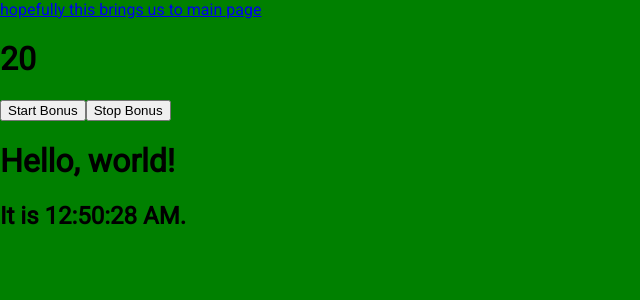
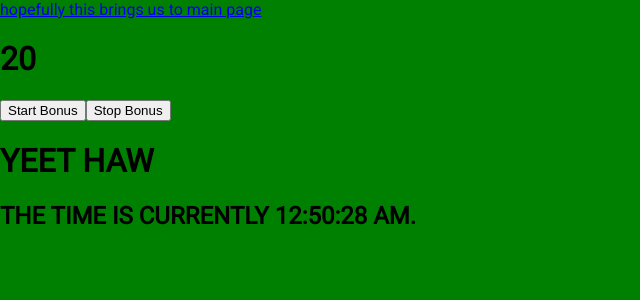
Before and after one commit to hahnlheem/scibowl-site, a React app: page /testy in a window 1280 px wide. Shown: the top 300 px of the page, without its empty margins (0-640 px from the left). Built offline with nearby package versions, Linux system fonts and the light colour scheme; no server answers; the HTML template or start-up script is replaced by a standard one.

Commit message:
add clock

```diff
--- a/client/src/components/modules/Clock.js
+++ b/client/src/components/modules/Clock.js
@@ -27,8 +27,8 @@ class Clock extends Component {
     render() {
       return (
         <div>
-          <h1>Hello, world!</h1>
-          <h2>It is {this.state.date.toLocaleTimeString()}.</h2>
+          <h1>YEET HAW</h1>
+          <h2>THE TIME IS CURRENTLY {this.state.date.toLocaleTimeString()}.</h2>
         </div>
       );
     }
```
